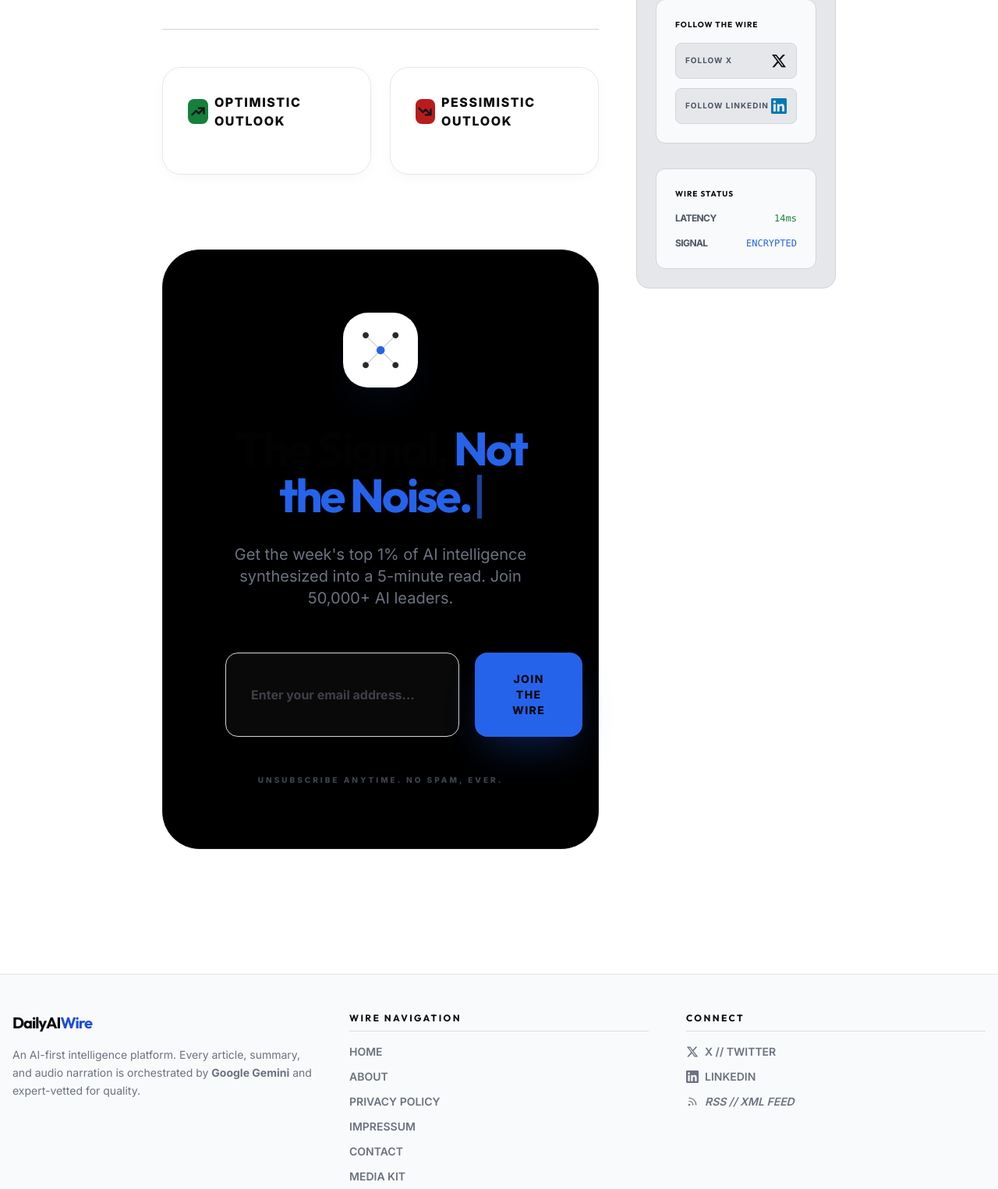
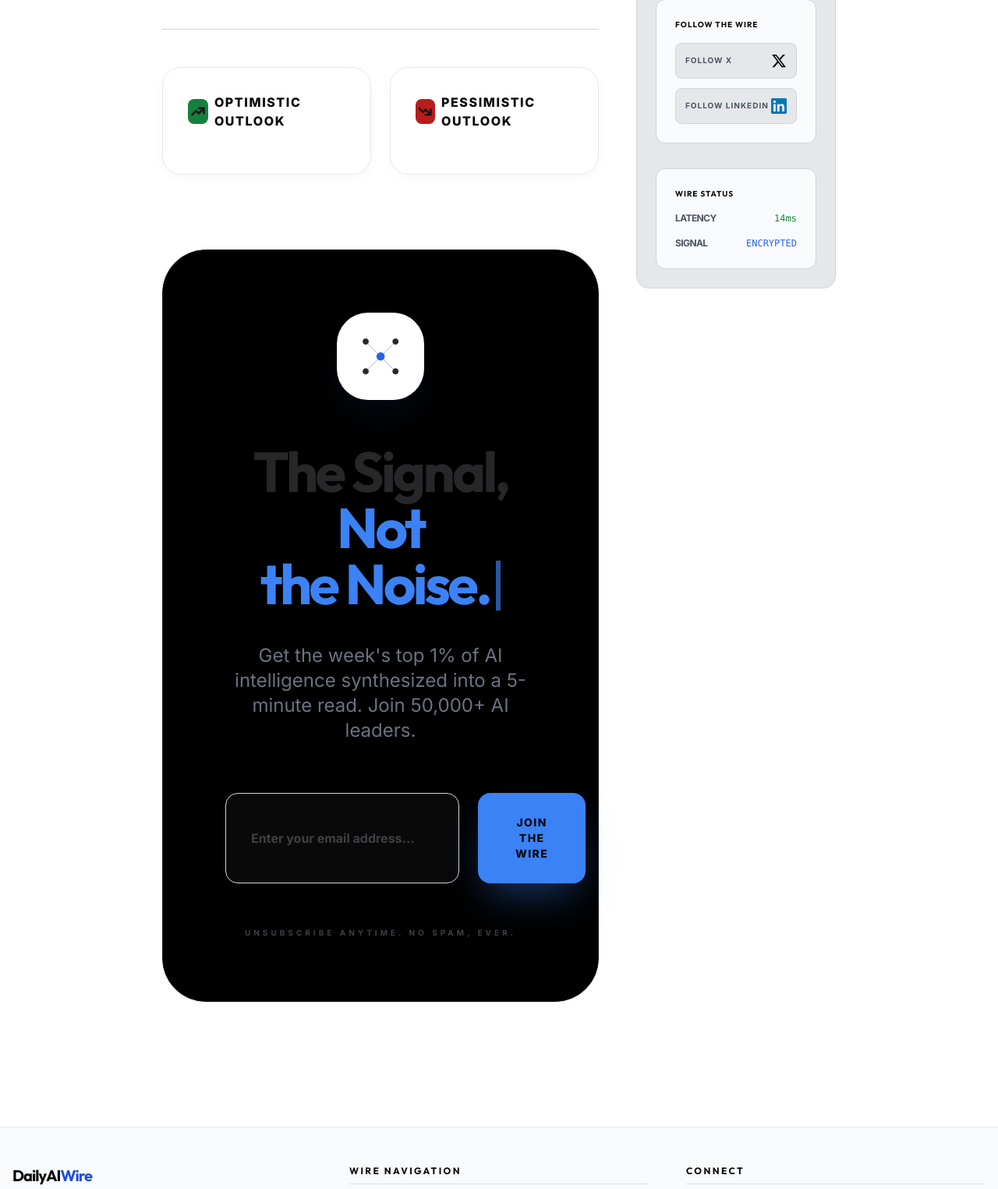
Before and after one commit to eoz1122/dailyaiwire.news, a Flask app: template templates/article.html in a window 1280 px wide. Shown: the part 1289-2814 px from the top of the page at 78% size. Run offline with Flask 3, Linux system fonts and the light colour scheme; the template is opened without the code that fills it, so the values that code supplies are empty; some libraries are stand-ins or nearby versions.

Commit message:
Fix: Match subscription box colors and layout to exact mockup

```diff
--- a/templates/article.html
+++ b/templates/article.html
@@ -377,42 +377,43 @@
             </div>
 
             <!-- Premium Newsletter CTA: Bento Style -->
+            <!-- Premium Newsletter CTA: Bento Style -->
             <div class="mt-24 mb-16 px-4 md:px-0">
                 <div
-                    class="bg-black border border-zinc-900 rounded-[3rem] p-12 md:p-20 flex flex-col items-center text-center shadow-3xl">
+                    class="bg-black border border-zinc-900 rounded-[3.5rem] p-12 md:p-20 flex flex-col items-center text-center shadow-3xl">
                     <!-- Logo in Rounded Square -->
                     <div
-                        class="mb-12 w-24 h-24 bg-white rounded-[2rem] flex items-center justify-center shadow-2xl shadow-blue-600/10 transition-transform hover:rotate-3">
+                        class="mb-14 w-28 h-28 bg-white rounded-[2.5rem] flex items-center justify-center shadow-2xl shadow-blue-500/10 transition-transform hover:rotate-3">
                         <img src="/static/img/brand/logo_nodes.png" alt="DailyAIWire Logo"
                             class="w-16 h-16 object-contain">
                     </div>
 
-                    <!-- Typewriter Headline -->
-                    <h2 class="text-4xl md:text-6xl font-black tracking-tighter mb-8 text-white leading-[1.1]">
-                        <span class="opacity-30">The Signal,</span> <span class="text-[#2563eb] block md:inline">Not the
-                            Noise.<span
-                                class="inline-block w-1.5 h-10 md:h-14 bg-[#2563eb] ml-2 -mb-2 animate-pulse"></span></span>
+                    <!-- Precision Headline: Multi-line Layout -->
+                    <h2 class="text-4xl md:text-7xl font-black tracking-tighter mb-10 leading-[1.1]">
+                        <span class="text-zinc-800">The Signal,</span> <span class="text-[#3b82f6]">Not</span><br>
+                        <span class="text-[#3b82f6] relative">the Noise.<span
+                                class="inline-block w-1.5 h-10 md:h-16 bg-[#3b82f6] ml-2 -mb-2 animate-pulse"></span></span>
                     </h2>
 
                     <!-- High-Trust Social Proof -->
-                    <p class="text-zinc-500 text-base md:text-xl max-w-xl mb-14 leading-relaxed font-medium">
+                    <p class="text-zinc-500 text-lg md:text-2xl max-w-xl mb-16 leading-relaxed font-medium">
                         Get the week's top 1% of AI intelligence synthesized into a 5-minute read. Join 50,000+ AI
                         leaders.
                     </p>
 
                     <!-- Ultra-Clean Form -->
-                    <form action="/subscribe" method="POST" class="w-full max-w-lg flex flex-col md:flex-row gap-5">
+                    <form action="/subscribe" method="POST" class="w-full max-w-lg flex flex-col md:flex-row gap-6">
                         <input type="email" name="email" placeholder="Enter your email address..." required
                             aria-label="Email address"
-                            class="flex-grow bg-[#090909] border border-zinc-800 text-white px-8 py-6 rounded-2xl focus:outline-none focus:ring-2 focus:ring-blue-600/50 focus:border-blue-600 transition-all placeholder:text-zinc-700 text-base font-bold">
+                            class="flex-grow bg-[#090909] border border-zinc-800 text-white px-8 py-7 rounded-2xl focus:outline-none focus:ring-2 focus:ring-blue-600/30 focus:border-blue-600 transition-all placeholder:text-zinc-700 text-base font-bold">
                         <button type="submit"
-                            class="bg-[#2563eb] hover:bg-blue-500 text-white font-black uppercase tracking-widest text-sm px-12 py-6 rounded-2xl shadow-2xl shadow-blue-600/30 transition-all hover:scale-[1.02] active:scale-[0.98]">
+                            class="bg-[#3b82f6] hover:bg-blue-500 text-white font-black uppercase tracking-widest text-sm px-12 py-7 rounded-2xl shadow-2xl shadow-blue-500/40 transition-all hover:scale-[1.02] active:scale-[0.98]">
                             Join the Wire
                         </button>
                     </form>
 
                     <!-- Minimalist Footer -->
-                    <p class="mt-12 text-[10px] text-zinc-600 font-black uppercase tracking-[0.3em] opacity-80">
+                    <p class="mt-14 text-[10px] text-zinc-700 font-bold uppercase tracking-[0.4em]">
                         Unsubscribe anytime. No spam, ever.
                     </p>
                 </div>
```
